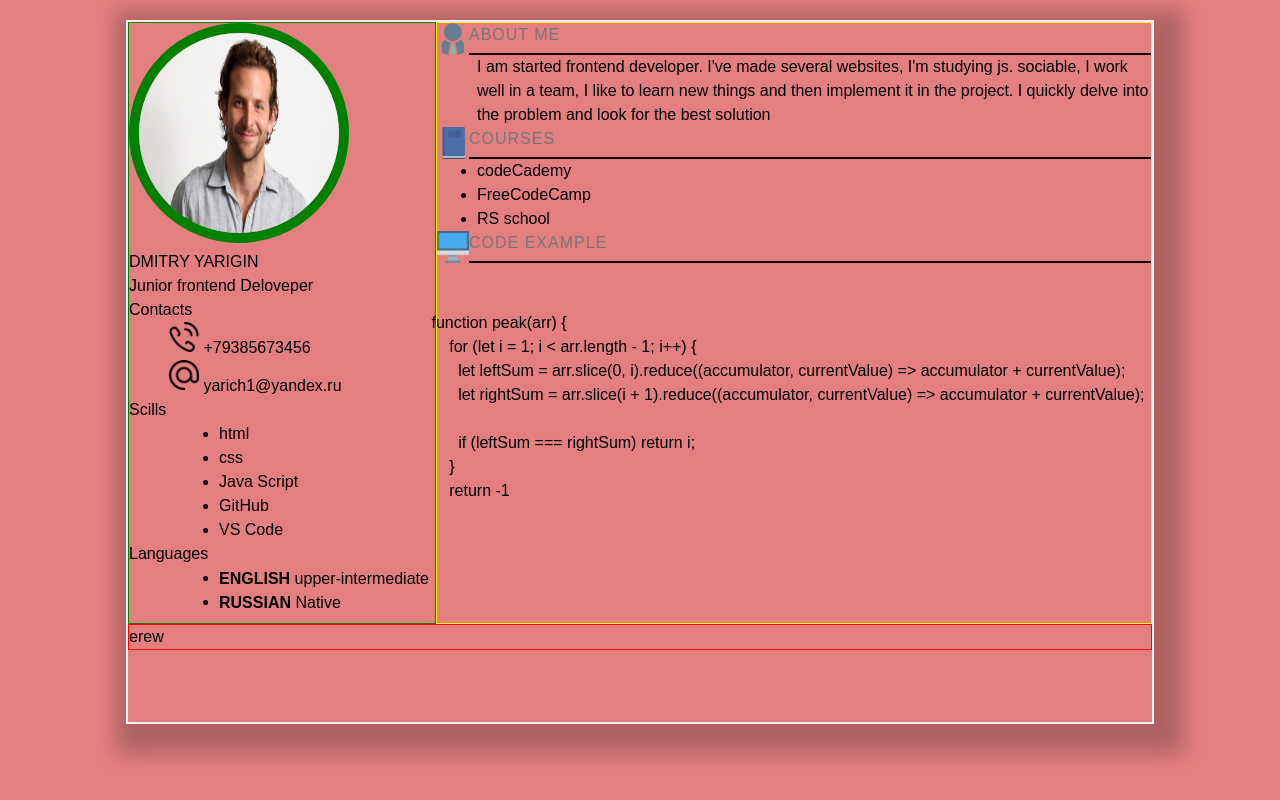
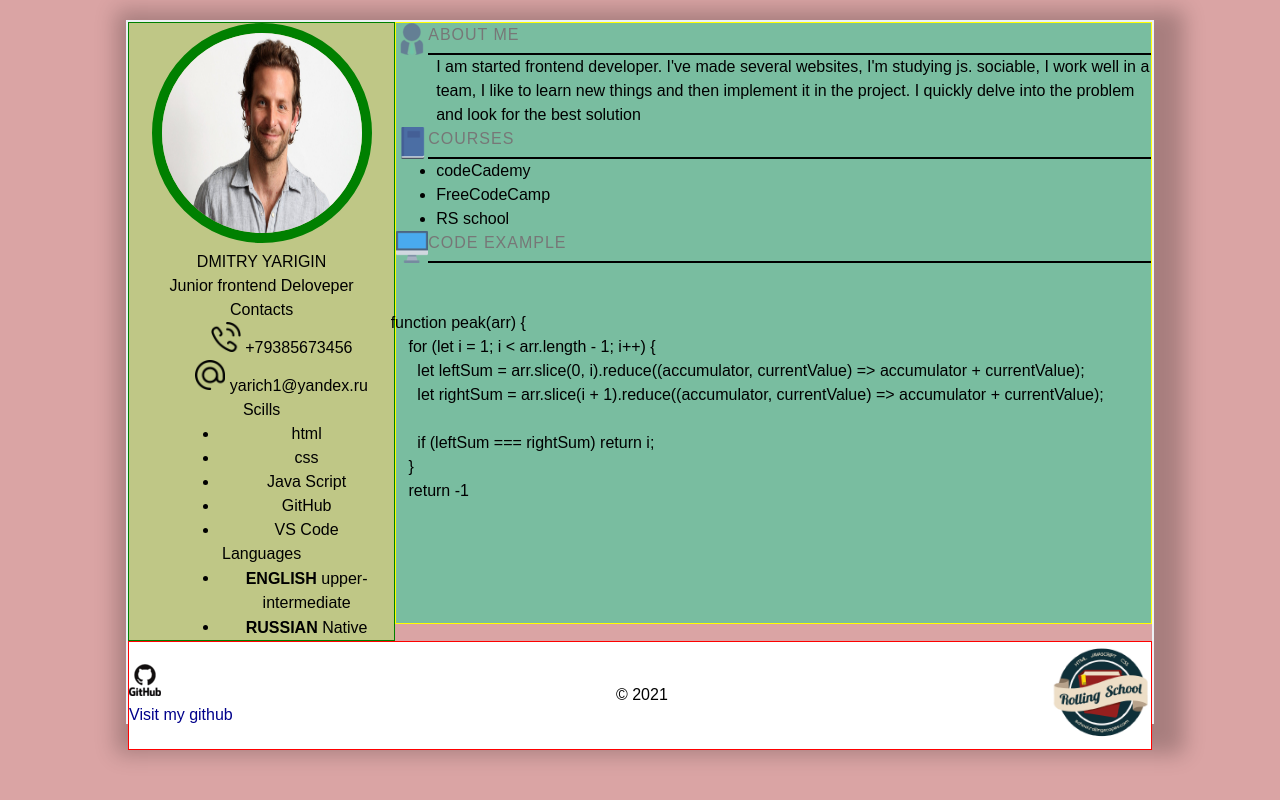
Before and after one commit to DmitryYarigin/rsschool-cv2.0, a plain HTML site: page index.html in a window 1280 px wide. Drawn offline with Linux system fonts and the light colour scheme.

Commit message:
feat: we continue to create css styles

```diff
--- a/index.html
+++ b/index.html
@@ -99,7 +99,16 @@
             </aside>
             <footer></footer>
         </div>
-        <div class="footer">erew</div>
+        <div class="footer">
+            <a href="https://github.com/DmitryYarigin">
+                <img src="./icons/git.png" alt="git">
+                <p>Visit my github</p>
+            </a>
+            <p>© 2021</p>
+            <a href="https://rs.school/js/">
+                <img src="./images/rsschool.png" alt="Rsschool Icon" width="100" height="100">
+            </a>
+        </div>
     </div>
 </body>
 </html>
--- a/style.css
+++ b/style.css
@@ -1,5 +1,5 @@
 body {
-  background-color: rgb(228, 127, 127);
+  background-color: rgb(218, 164, 164);
 }
 
 .wrapper {
@@ -16,14 +16,19 @@ body {
   display: flex;
 }
 .leftColumn {
+  display: flex;
+  flex-direction: column;
+  text-align: center;
   border: 1px green solid;
-  width: 30%;
+  width: 26%;
+  background-color: rgba(180, 216, 122, 0.685);
 }
 
 .rightColumn {
   border: 1px yellow solid;
-  width: 70%;
+  width: 74%;
   height: 600px;
+  background-color: rgb(121, 189, 160);
 }
 
 .footer {
@@ -32,8 +37,7 @@ body {
 
 header{
   display: flex;
-  flex-direction: column;
-  justify-content: center;
+
   padding: 25px;
 }
 
@@ -91,3 +95,15 @@ main :not(.contacts) ul{
 .pre{
   margin-left: -130px;
 }
+
+.footer{
+  background-color: #fff;
+  display: flex;
+  justify-content: space-between;
+  align-items: center;
+}
+
+.footer a{
+  text-decoration: none;
+  color: darkblue
+}
```
Also changed, not shown: icons/git.png (added), images/rsschool.png (added).
